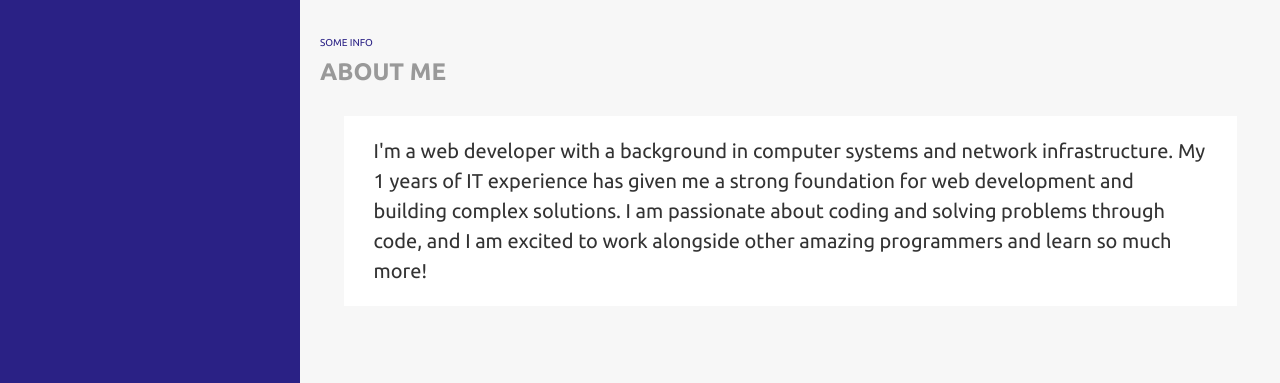
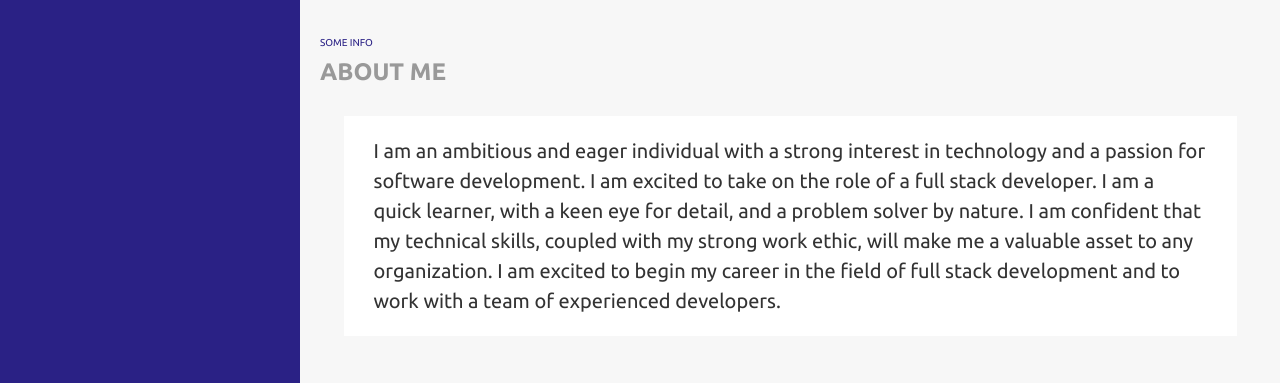
Before and after one commit to Ifeanyi-Ani/Portfolio, a plain HTML site: page index.html in a window 1280 px wide. Shown: the part 403-786 px from the top of the page. Drawn offline with nearby package versions, Linux system fonts and the light colour scheme.

Commit message:
modified about me session

```diff
--- a/index.html
+++ b/index.html
@@ -108,7 +108,7 @@
                 </div>
                 <h2>ABOUT ME</h2>
                 <div class="content">
-                    I'm a web developer with a background in computer systems and network infrastructure. My 1 years of IT experience has given me a strong foundation for web development and building complex solutions. I am passionate about coding and solving problems through code, and I am excited to work alongside other amazing programmers and learn so much more!
+                    I am an ambitious and eager individual with a strong interest in technology and a passion for software development. I am excited to take on the role of a full stack developer. I am a quick learner, with a keen eye for detail, and a problem solver by nature. I am confident that my technical skills, coupled with my strong work ethic, will make me a valuable asset to any organization. I am excited to begin my career in the field of full stack development and to work with a team of experienced developers.
                 </div>
             </section>
 
```
